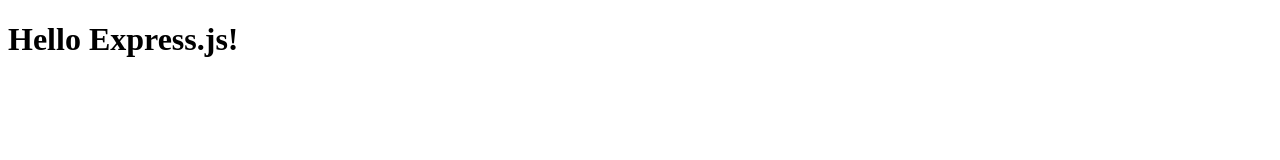
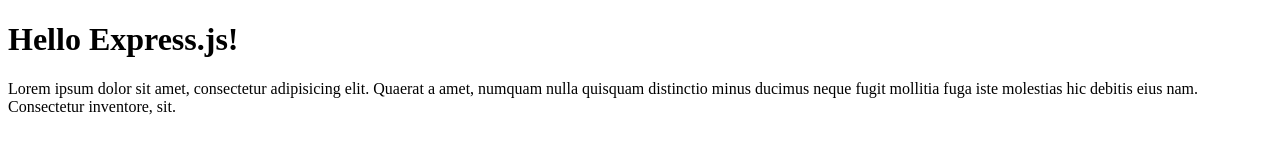
Before and after one commit to CoderQuest/nodejs_web-server, a website: page public/index.html in a window 1280 px wide. Drawn offline with Linux system fonts and the light colour scheme.

Commit message:
Added a paragraph in index.html

```diff
--- a/public/index.html
+++ b/public/index.html
@@ -6,5 +6,6 @@
 	</head>
 	<body>
 		<h1>Hello Express.js!</h1>
+		<p>Lorem ipsum dolor sit amet, consectetur adipisicing elit. Quaerat a amet, numquam nulla quisquam distinctio minus ducimus neque fugit mollitia fuga iste molestias hic debitis eius nam. Consectetur inventore, sit.</p>
 	</body>
 </html>
```
